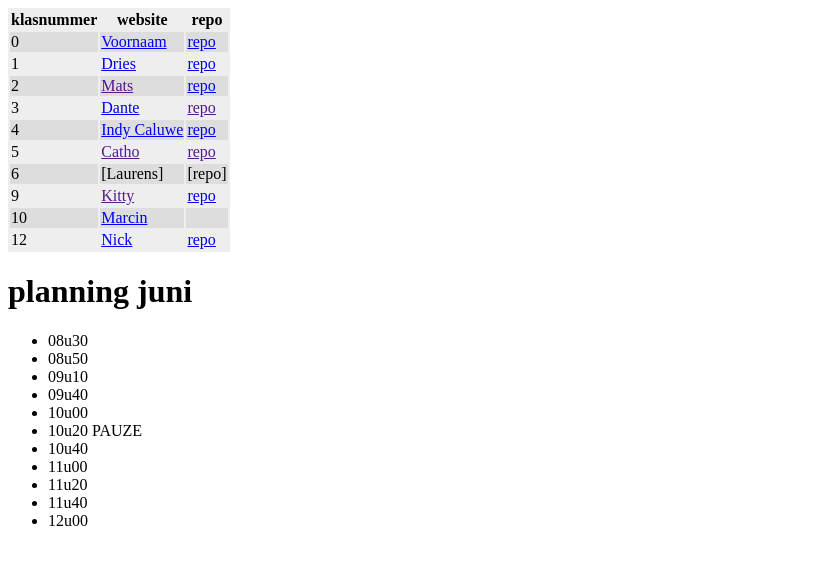
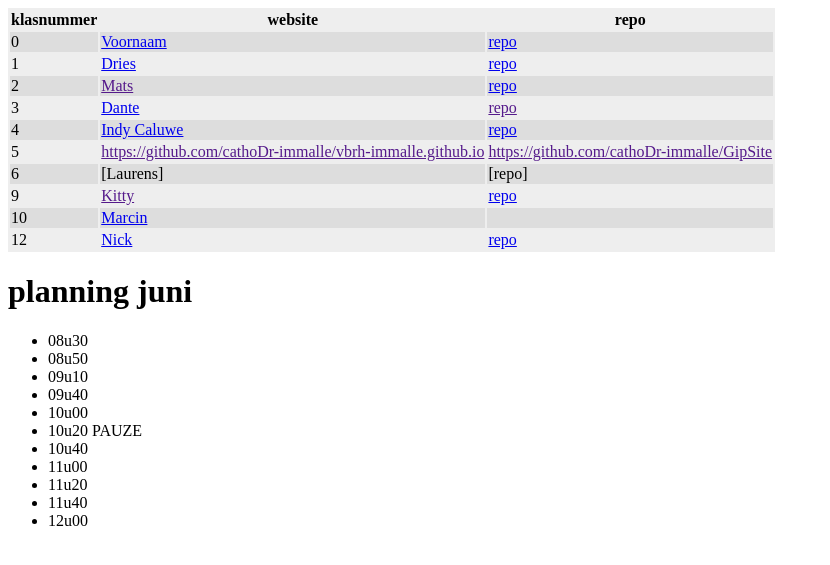
Before and after one commit to vbrh-immalle/vbrh-immalle.github.io, a Jekyll site: the page built from GIPWebsites2018-2019/index.md, in a window 1280 px wide. Shown: the top 565 px of the page, without its empty margins (0-830 px from the left). Built offline with Jekyll 4.4.1, drawn with Linux system fonts in a browser that asks for light colours; some web fonts are replaced.

Commit message:
site added

```diff
--- a/GIPWebsites2018-2019/index.md
+++ b/GIPWebsites2018-2019/index.md
@@ -10,7 +10,7 @@ title: GIP Websites 2016-2017
 | 2 | [Mats]() | [repo](https://github.com/MatsB-immalle/GipSite) |
 | 3 | [Dante](http://DanteB-immalle.github.io/) | [repo]() |
 | 4 | [Indy Caluwe](https://github.com/indyc-immalle) |[repo](https://github.com/indyc-immalle/indyc-immalle.github.io)|
-| 5 | [Catho]() | [repo]() |
+| 5 | [https://github.com/cathoDr-immalle/vbrh-immalle.github.io]() | [https://github.com/cathoDr-immalle/GipSite]() |
 | 6 | [Laurens] | [repo] |
 | 9 | [Kitty]() | [repo](https://github.com/KittyJ-Immalle/GIPSite) |
 |10 | [Marcin](http://MarcinK-immalle.github.io/) |
```
